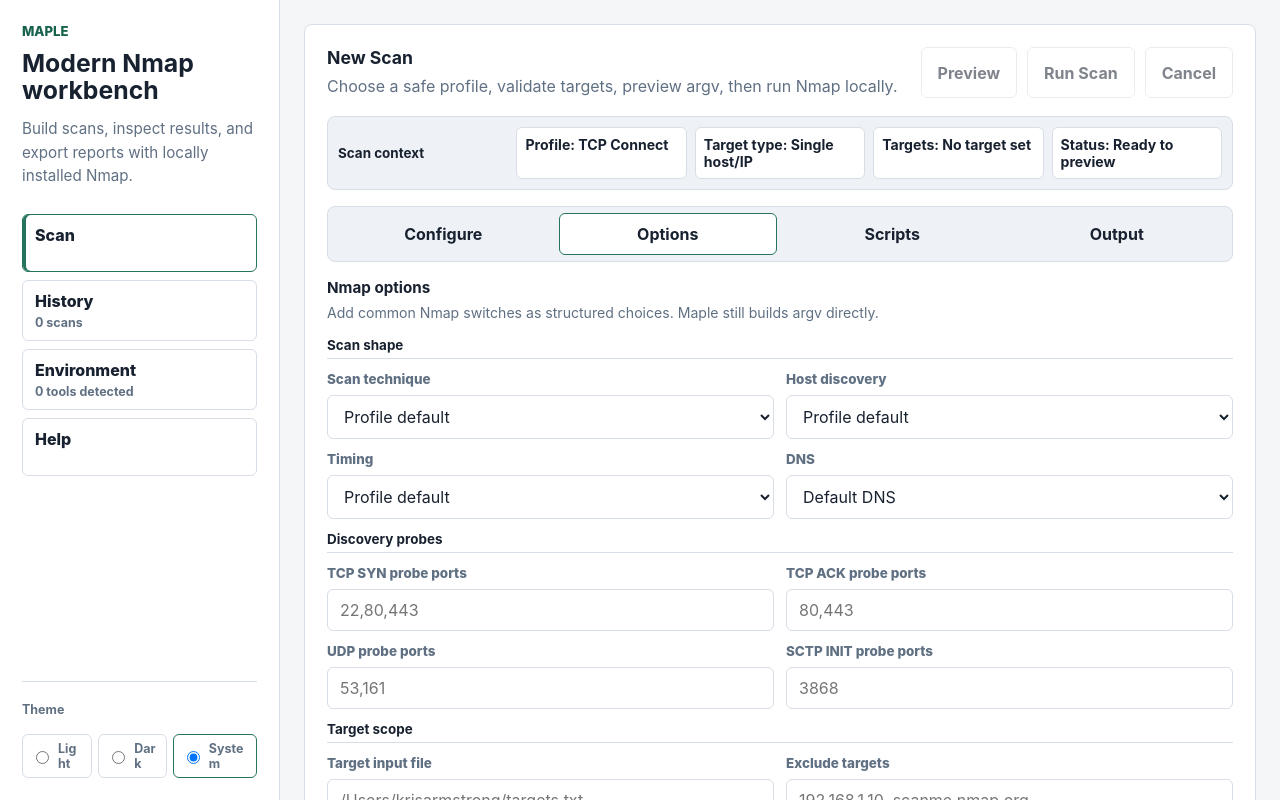
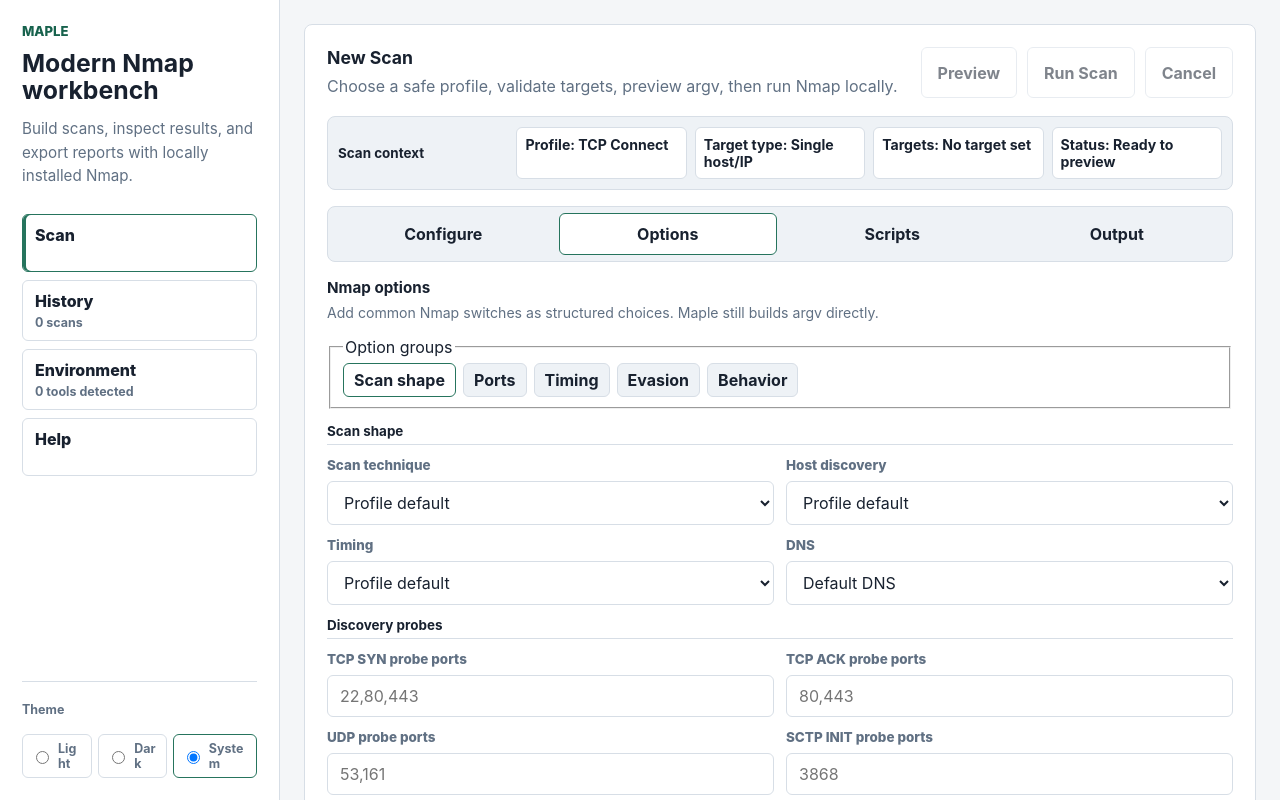
Before and after one commit to krisarmstrong/maple, a React (Vite) app in the folder frontend/: page / in a window 1280 px wide. Both pictures are taken after a click on the button "Options". Built offline with nearby package versions, Linux system fonts and the light colour scheme.

Commit message:
feat: group scan option controls

```diff
--- a/frontend/src/components/ScanWorkspace.tsx
+++ b/frontend/src/components/ScanWorkspace.tsx
@@ -53,6 +53,7 @@ interface ScanWorkspaceProps {
 }
 
 type ScanPanel = "configure" | "options" | "scripts" | "output";
+type OptionGroup = "shape" | "ports" | "timing" | "evasion" | "behavior";
 
 export function ScanWorkspace({ nmapPath, onScanFinished }: ScanWorkspaceProps): React.JSX.Element {
   const [targets, setTargets] = useState("");
@@ -69,6 +70,7 @@ export function ScanWorkspace({ nmapPath, onScanFinished }: ScanWorkspaceProps):
   const [savedPresets, setSavedPresets] = useState<ScanPreset[]>(() => loadPresetsFromStorage());
   const [presetName, setPresetName] = useState("");
   const [activePanel, setActivePanel] = useState<ScanPanel>("configure");
+  const [activeOptionGroup, setActiveOptionGroup] = useState<OptionGroup>("shape");
   const [error, setError] = useState("");
   const [preview, setPreview] = useState<string[]>([]);
   const [log, setLog] = useState<LogEntry[]>([]);
@@ -456,7 +458,42 @@ export function ScanWorkspace({ nmapPath, onScanFinished }: ScanWorkspaceProps):
               Add common Nmap switches as structured choices. Maple still builds argv directly.
             </p>
           </div>
+          <fieldset className="option-group-tabs">
+            <legend>Option groups</legend>
+            <OptionGroupTab
+              activeGroup={activeOptionGroup}
+              group="shape"
+              label="Scan shape"
+              onSelect={setActiveOptionGroup}
+            />
+            <OptionGroupTab
+              activeGroup={activeOptionGroup}
+              group="ports"
+              label="Ports"
+              onSelect={setActiveOptionGroup}
+            />
+            <OptionGroupTab
+              activeGroup={activeOptionGroup}
+              group="timing"
+              label="Timing"
+              onSelect={setActiveOptionGroup}
+            />
+            <OptionGroupTab
+              activeGroup={activeOptionGroup}
+              group="evasion"
+              label="Evasion"
+              onSelect={setActiveOptionGroup}
+            />
+            <OptionGroupTab
+              activeGroup={activeOptionGroup}
+              group="behavior"
+              label="Behavior"
+              onSelect={setActiveOptionGroup}
+            />
+          </fieldset>
           <div className="options-grid">
+            {activeOptionGroup === "shape" ? (
+              <>
                 <h4 className="option-section-heading">Scan shape</h4>
                 <label>
                   <span>Scan technique</span>
@@ -648,6 +685,11 @@ export function ScanWorkspace({ nmapPath, onScanFinished }: ScanWorkspaceProps):
                     value={scanOptions.excludeFile}
                   />
                 </label>
+              </>
+            ) : null}
+            {activeOptionGroup === "ports" ? (
+              <>
+                <h4 className="option-section-heading">Ports and detail</h4>
                 <label>
                   <span>Version detail</span>
                   <select
@@ -690,7 +732,6 @@ export function ScanWorkspace({ nmapPath, onScanFinished }: ScanWorkspaceProps):
                     ))}
                   </select>
                 </label>
-            <h4 className="option-section-heading">Ports</h4>
                 <label>
                   <span>Ports</span>
                   <input
@@ -725,7 +766,26 @@ export function ScanWorkspace({ nmapPath, onScanFinished }: ScanWorkspaceProps):
                     value={scanOptions.topPorts === 0 ? "" : scanOptions.topPorts}
                   />
                 </label>
-            <h4 className="option-section-heading">Performance</h4>
+                <label>
+                  <input
+                    checked={scanOptions.allPorts}
+                    onChange={(event) =>
+                      updateScanOptions((current) => ({
+                        ...current,
+                        allPorts: event.target.checked,
+                        ports: "",
+                        topPorts: 0,
+                      }))
+                    }
+                    type="checkbox"
+                  />
+                  <span>All ports</span>
+                </label>
+              </>
+            ) : null}
+            {activeOptionGroup === "timing" ? (
+              <>
+                <h4 className="option-section-heading">Timing and performance</h4>
                 <label>
                   <span>Minimum packet rate</span>
                   <input
@@ -860,6 +920,11 @@ export function ScanWorkspace({ nmapPath, onScanFinished }: ScanWorkspaceProps):
                     value={scanOptions.maxParallelism === 0 ? "" : scanOptions.maxParallelism}
                   />
                 </label>
+              </>
+            ) : null}
+            {activeOptionGroup === "evasion" ? (
+              <>
+                <h4 className="option-section-heading">Packet shaping</h4>
                 <label>
                   <span>Custom MTU</span>
                   <input
@@ -879,6 +944,20 @@ export function ScanWorkspace({ nmapPath, onScanFinished }: ScanWorkspaceProps):
                   />
                 </label>
                 <label>
+                  <input
+                    checked={scanOptions.fragmentPackets}
+                    onChange={(event) =>
+                      updateScanOptions((current) => ({
+                        ...current,
+                        fragmentPackets: event.target.checked,
+                        mtu: event.target.checked ? 0 : current.mtu,
+                      }))
+                    }
+                    type="checkbox"
+                  />
+                  <span>Fragment packets</span>
+                </label>
+                <label>
                   <span>Data length</span>
                   <input
                     max="4096"
@@ -967,7 +1046,10 @@ export function ScanWorkspace({ nmapPath, onScanFinished }: ScanWorkspaceProps):
                     value={scanOptions.spoofMac}
                   />
                 </label>
-          </div>
+              </>
+            ) : null}
+          </div>
+          {activeOptionGroup === "behavior" ? (
             <fieldset className="option-toggle-grid">
               <legend>Scan behavior</legend>
               <label>
@@ -1014,21 +1096,6 @@ export function ScanWorkspace({ nmapPath, onScanFinished }: ScanWorkspaceProps):
               </label>
               <label>
                 <input
-                checked={scanOptions.allPorts}
-                onChange={(event) =>
-                  updateScanOptions((current) => ({
-                    ...current,
-                    allPorts: event.target.checked,
-                    ports: "",
-                    topPorts: 0,
-                  }))
-                }
-                type="checkbox"
-              />
-              <span>All ports</span>
-            </label>
-            <label>
-              <input
                   checked={scanOptions.serviceDetection}
                   onChange={(event) =>
                     updateScanOptions((current) => ({
@@ -1105,32 +1172,19 @@ export function ScanWorkspace({ nmapPath, onScanFinished }: ScanWorkspaceProps):
               </label>
               <label>
                 <input
-                checked={scanOptions.fragmentPackets}
-                onChange={(event) =>
-                  updateScanOptions((current) => ({
-                    ...current,
-                    fragmentPackets: event.target.checked,
-                    mtu: event.target.checked ? 0 : current.mtu,
+                  checked={scanOptions.packetTrace}
+                  onChange={(event) =>
+                    updateScanOptions((current) => ({
+                      ...current,
+                      packetTrace: event.target.checked,
                     }))
                   }
                   type="checkbox"
                 />
-              <span>Fragment packets</span>
-            </label>
-            <label>
-              <input
-                checked={scanOptions.packetTrace}
-                onChange={(event) =>
-                  updateScanOptions((current) => ({
-                    ...current,
-                    packetTrace: event.target.checked,
-                  }))
-                }
-                type="checkbox"
-              />
                 <span>Packet trace</span>
               </label>
             </fieldset>
+          ) : null}
           {scanOptions.osDetection ? (
             <p className="option-warning">
               OS detection often requires elevated privileges on macOS, Linux, and Windows.
@@ -1567,3 +1621,28 @@ function ScanPanelButton({
     </button>
   );
 }
+
+interface OptionGroupTabProps {
+  activeGroup: OptionGroup;
+  group: OptionGroup;
+  label: string;
+  onSelect: (group: OptionGroup) => void;
+}
+
+function OptionGroupTab({
+  activeGroup,
+  group,
+  label,
+  onSelect,
+}: OptionGroupTabProps): React.JSX.Element {
+  return (
+    <button
+      aria-pressed={activeGroup === group}
+      className="option-group-tab"
+      type="button"
+      onClick={() => onSelect(group)}
+    >
+      {label}
+    </button>
+  );
+}
--- a/frontend/src/styles/app.css
+++ b/frontend/src/styles/app.css
@@ -624,6 +624,25 @@ textarea {
   color: var(--text);
 }
 
+.option-group-tabs {
+  display: flex;
+  flex-wrap: wrap;
+  gap: var(--space-6);
+}
+
+.option-group-tab {
+  background: var(--panel-subtle);
+  border-color: var(--border);
+  min-height: var(--size-chip-min);
+  padding: var(--space-5) var(--space-8);
+}
+
+.option-group-tab[aria-pressed="true"] {
+  background: var(--panel);
+  border-color: var(--accent);
+  color: var(--text);
+}
+
 .scan-panel {
   display: grid;
   gap: var(--space-10);
```
Also changed, not shown: 1 other file (tests, documents, lock files or other folders). Lines whose indentation alone changed are shown as unchanged.
